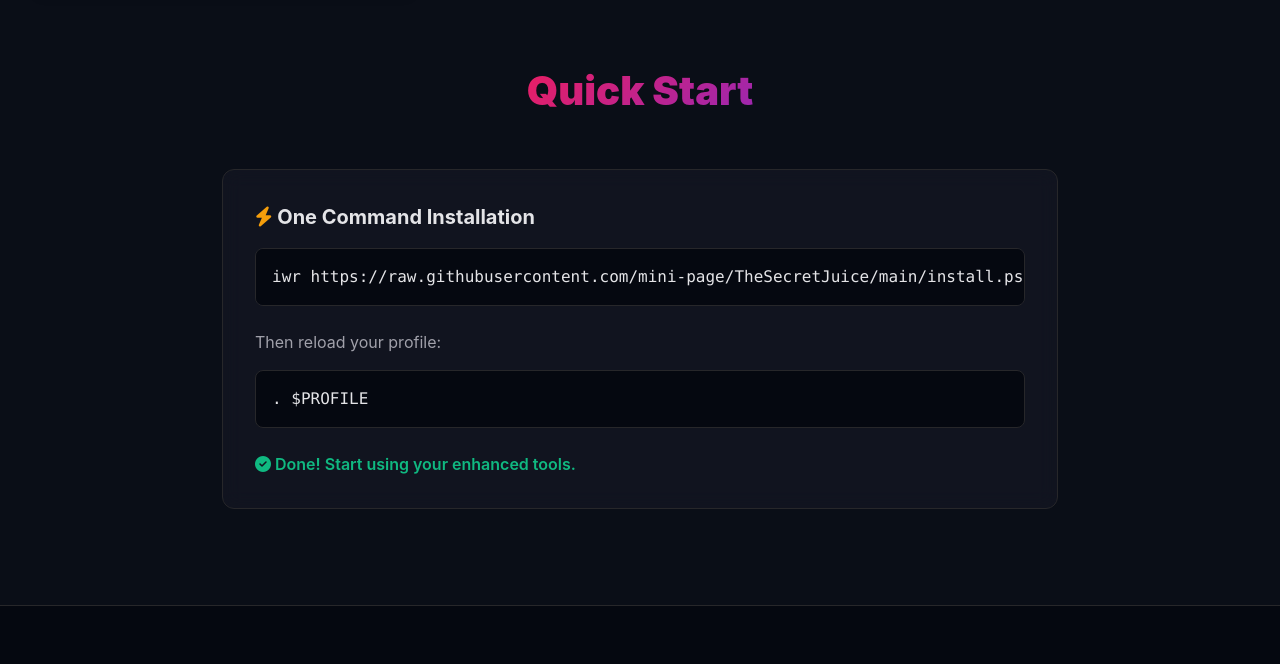
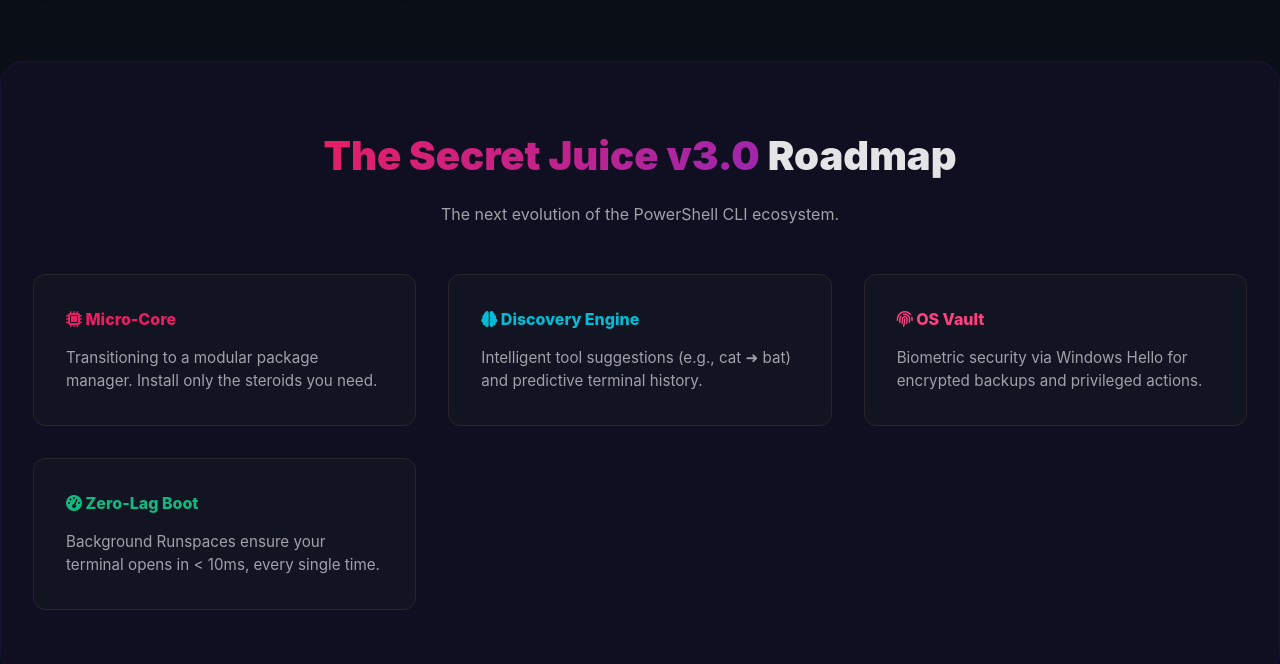
Before and after one commit to mini-page/TheSecretJuice, a plain HTML site: page docs/index.html in a window 1280 px wide. Shown: the part 3608-4272 px from the top of the page. Drawn offline with nearby package versions, Linux system fonts and the light colour scheme.

Commit message:
feat: The Secret Juice v3.0 Alpha - Modular Core, OS Vault & Zero-Lag Boot

```diff
--- a/docs/assets/data/modules.json
+++ b/docs/assets/data/modules.json
@@ -1,4 +1,16 @@
 [
+  {
+    "id": "v3-core",
+    "name": "Juice Core (v3.0 Alpha)",
+    "description": "The new modular foundation. Features micro-routing, intelligent tool suggestions, and predictive history.",
+    "path": "Steroids/Core/Juice-Core.ps1",
+    "category": "Core",
+    "icon": "fa-microchip",
+    "commands": ["juice", "juice-help"],
+    "dependencies": [
+      { "name": "PSReadLine", "url": "https://github.com/PowerShell/PSReadLine" }
+    ]
+  },
   {
     "id": "yt-dlp-enhance",
     "name": "yt-dlp-enhance",
--- a/docs/index.html
+++ b/docs/index.html
@@ -339,6 +339,35 @@
   </section>
 
 
+  <!-- v3.0 Roadmap -->
+  <section style="max-width: 1400px; margin: 4rem auto; padding: 4rem 2rem; background: rgba(138, 43, 226, 0.05); border-radius: 24px; border: 1px solid rgba(138, 43, 226, 0.1);">
+    <div style="text-align: center; margin-bottom: 3rem;">
+      <h2 style="font-size: 2.5rem; font-weight: 900;">
+        <span class="gradient-text">The Secret Juice v3.0</span> Roadmap
+      </h2>
+      <p style="color: var(--text-dim); margin-top: 1rem;">The next evolution of the PowerShell CLI ecosystem.</p>
+    </div>
+
+    <div style="display: grid; grid-template-columns: repeat(auto-fit, minmax(280px, 1fr)); gap: 2rem;">
+      <div class="glass" style="padding: 2rem;">
+        <h4 style="color: var(--primary); font-weight: 800; margin-bottom: 1rem;"><i class="fas fa-microchip"></i> Micro-Core</h4>
+        <p style="color: var(--text-dim); font-size: 0.95rem;">Transitioning to a modular package manager. Install only the steroids you need.</p>
+      </div>
+      <div class="glass" style="padding: 2rem;">
+        <h4 style="color: var(--secondary); font-weight: 800; margin-bottom: 1rem;"><i class="fas fa-brain"></i> Discovery Engine</h4>
+        <p style="color: var(--text-dim); font-size: 0.95rem;">Intelligent tool suggestions (e.g., cat ➜ bat) and predictive terminal history.</p>
+      </div>
+      <div class="glass" style="padding: 2rem;">
+        <h4 style="color: var(--accent); font-weight: 800; margin-bottom: 1rem;"><i class="fas fa-fingerprint"></i> OS Vault</h4>
+        <p style="color: var(--text-dim); font-size: 0.95rem;">Biometric security via Windows Hello for encrypted backups and privileged actions.</p>
+      </div>
+      <div class="glass" style="padding: 2rem;">
+        <h4 style="color: var(--success); font-weight: 800; margin-bottom: 1rem;"><i class="fas fa-tachometer-alt"></i> Zero-Lag Boot</h4>
+        <p style="color: var(--text-dim); font-size: 0.95rem;">Background Runspaces ensure your terminal opens in &lt; 10ms, every single time.</p>
+      </div>
+    </div>
+  </section>
+
   <!-- Quick Start -->
   <section style="max-width: 900px; margin: 4rem auto; padding: 0 2rem;">
     <h2 style="font-size: 2.5rem; font-weight: 900; text-align: center; margin-bottom: 3rem;">
```
Also changed, not shown: test_data/test.txt (added), 10 other files.
